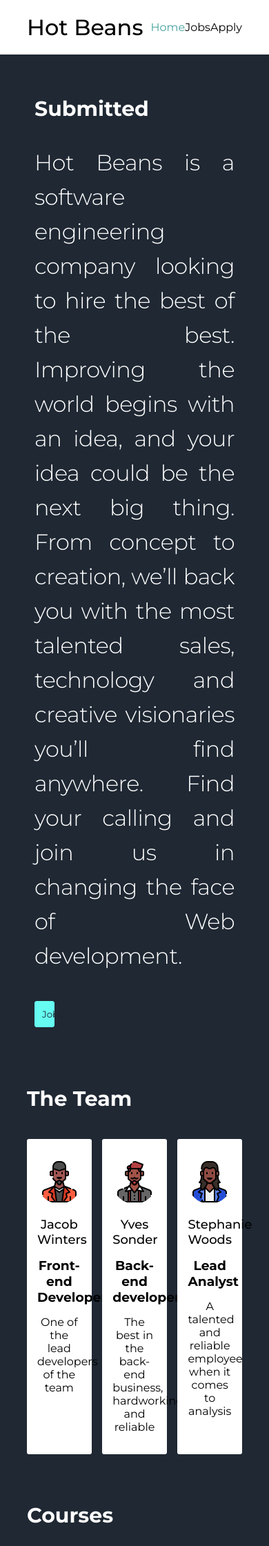
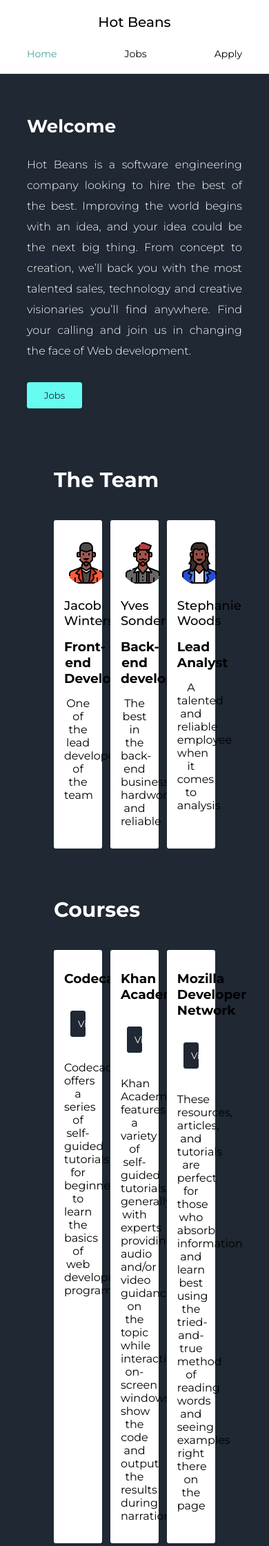
Before and after one commit to isondetech/hot-bean, a PHP site: page /index.php in a window 390 px wide. Shown: the top 2241 px of the page at 69% size. Run offline with PHP 8.4, Linux system fonts and the light colour scheme.

Commit message:
Make components responsive

```diff
--- a/inc/form.php
+++ b/inc/form.php
@@ -1,7 +1,7 @@
 <div class="form-container">
     <form action="./submitted.php">
             <label for="fname">Name</label>
-            <input placeholder="John" title="Your first name" type="text" name="fname">
+            <input placeholder="John" title="Your first name" type="text" name="fname" required>
             <label for="surname">Surname</label>
             <input placeholder="Doe" title="Your last name" type="text" name="surname">
             <label for="email">Email</label>
--- a/index.php
+++ b/index.php
@@ -6,7 +6,7 @@
 
 <?php
     $section = array(
-        "title" => "Submitted",
+        "title" => "Welcome",
         "desc" =>
         "Hot Beans is a software engineering company
         looking to hire the best of the best.
--- a/stylesheets/cards.css
+++ b/stylesheets/cards.css
@@ -13,13 +13,13 @@
 }
 
 .cards-title{
-    width: 80%;
+    width: 60%;
 }
 
 .card-container{
     margin-top: 40px;
     display: flex;
-    width: 80%;
+    width: 60%;
     justify-content: center;
     justify-content: space-between;
 }
--- a/stylesheets/nav.css
+++ b/stylesheets/nav.css
@@ -18,7 +18,7 @@
 
 .nav-logo a{
     text-decoration: none;
-    color: black;
+    color: #000000;
     font-weight: 500;
 }
 
@@ -34,9 +34,37 @@
 
 .nav-links a{
     text-decoration: none;
-    color: black;
+    color:#000000;
 }
 
 .nav-links a:hover{
     color: #45a29e;
 }
+
+@media screen and (max-width: 768px){
+    .nav-bar{
+        flex-direction: column;
+    }
+
+    .nav-links{
+        width: 95%;
+    }
+
+    .nav-links{
+        margin-top: 25px;
+    }
+}
+
+@media screen and (max-width: 480px){
+    .nav-links{
+        width: 100%;
+    }
+
+    .nav-links ul li{
+        font-size: 14px;
+    }
+
+    .nav-logo h1{
+        font-size: 20px;
+    }
+}
--- a/stylesheets/section.css
+++ b/stylesheets/section.css
@@ -5,8 +5,8 @@
 }
 
 .section{
-    width:80%;
-    margin:50px;
+    width:60%;
+    padding:50px 0px;
     display: flex;
     flex-direction: column;
 }
@@ -18,17 +18,16 @@
 }
 
 .section p{
-    margin-top: 20px;
+    margin-top: 10px;
     margin-bottom: 20px;
     font-weight: 300;
-    font-size: 32px;
     text-align: justify;
-    line-height: 50px;
-    letter-spacing: -0.5px;
+    font-size: 20px;
+    line-height: 40px;
 }
 
 .section button{
-    width: 10%;
+    width: 110px;
     padding: 10px;
     margin-top: 20px;
     margin-bottom: 5px;
@@ -62,3 +61,31 @@ section a{
 .section button:active{
     top: 1px;
 }
+
+@media only screen and (max-width:1024px){
+    .section{
+        width:70%;
+    }
+
+    .section h2{
+        font-size: 26px;
+    }
+
+    .section p{
+        font-size: 16px;
+    }
+
+    .section button{
+        margin-top: 10px;
+        width: 80px
+    }
+}
+
+@media only screen and (max-width:480px){
+    .section{
+        width:80%;
+    }
+    .section p{
+        line-height: 30px;
+    }
+}
--- a/submitted.php
+++ b/submitted.php
@@ -4,9 +4,9 @@
 
 <?php
 
-$name = !$_GET["fname"]== "" ? htmlspecialchars($_GET["fname"]): "user";
+$name = htmlspecialchars($_GET["fname"]);
 $section = array(
-    "title" => "Submitted",
+    "title" => "Submitted!",
     "desc" => "Hey $name, your application has been submitted, we'll get back to
     you shortly.",
     "cta_name"=>"Home",
```
